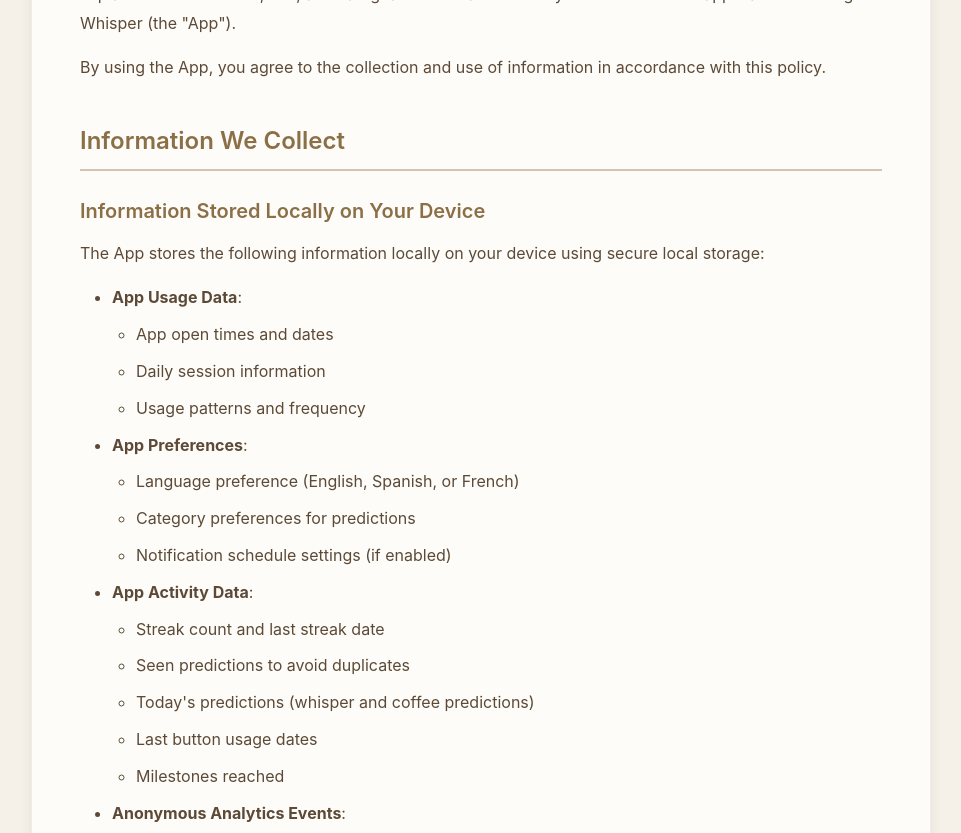
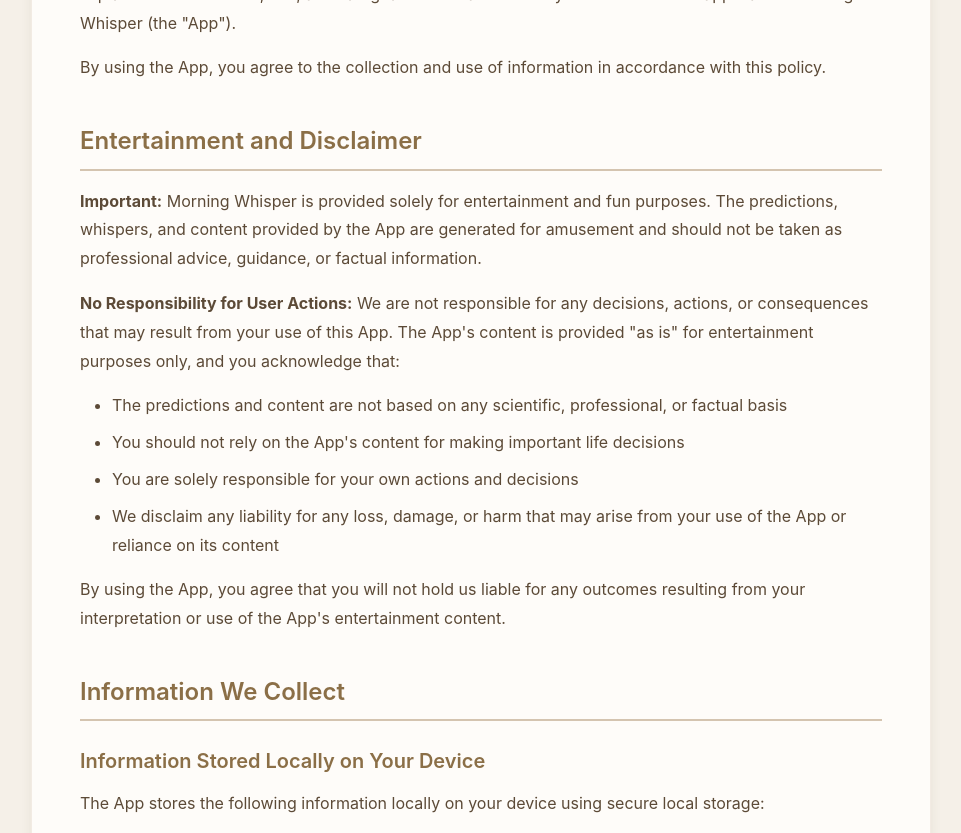
Before and after one commit to igorishchenko/morning_whisper_support, a React (Vite) app: page /privacy in a window 1280 px wide. Shown: the part 420-1253 px from the top of the page, without its empty margins (159-1120 px from the left). Built offline with nearby package versions, Linux system fonts and the light colour scheme.

Commit message:
update policy

```diff
--- a/src/pages/PrivacyPolicy.jsx
+++ b/src/pages/PrivacyPolicy.jsx
@@ -15,6 +15,25 @@
         </p>
         <p>
           By using the App, you agree to the collection and use of information in accordance with this policy.
+        </p>
+      </section>
+
+      <section className="policy-section">
+        <h2>Entertainment and Disclaimer</h2>
+        <p>
+          <strong>Important:</strong> Morning Whisper is provided solely for entertainment and fun purposes. The predictions, whispers, and content provided by the App are generated for amusement and should not be taken as professional advice, guidance, or factual information.
+        </p>
+        <p>
+          <strong>No Responsibility for User Actions:</strong> We are not responsible for any decisions, actions, or consequences that may result from your use of this App. The App's content is provided "as is" for entertainment purposes only, and you acknowledge that:
+        </p>
+        <ul>
+          <li>The predictions and content are not based on any scientific, professional, or factual basis</li>
+          <li>You should not rely on the App's content for making important life decisions</li>
+          <li>You are solely responsible for your own actions and decisions</li>
+          <li>We disclaim any liability for any loss, damage, or harm that may arise from your use of the App or reliance on its content</li>
+        </ul>
+        <p>
+          By using the App, you agree that you will not hold us liable for any outcomes resulting from your interpretation or use of the App's entertainment content.
         </p>
       </section>
 
```
